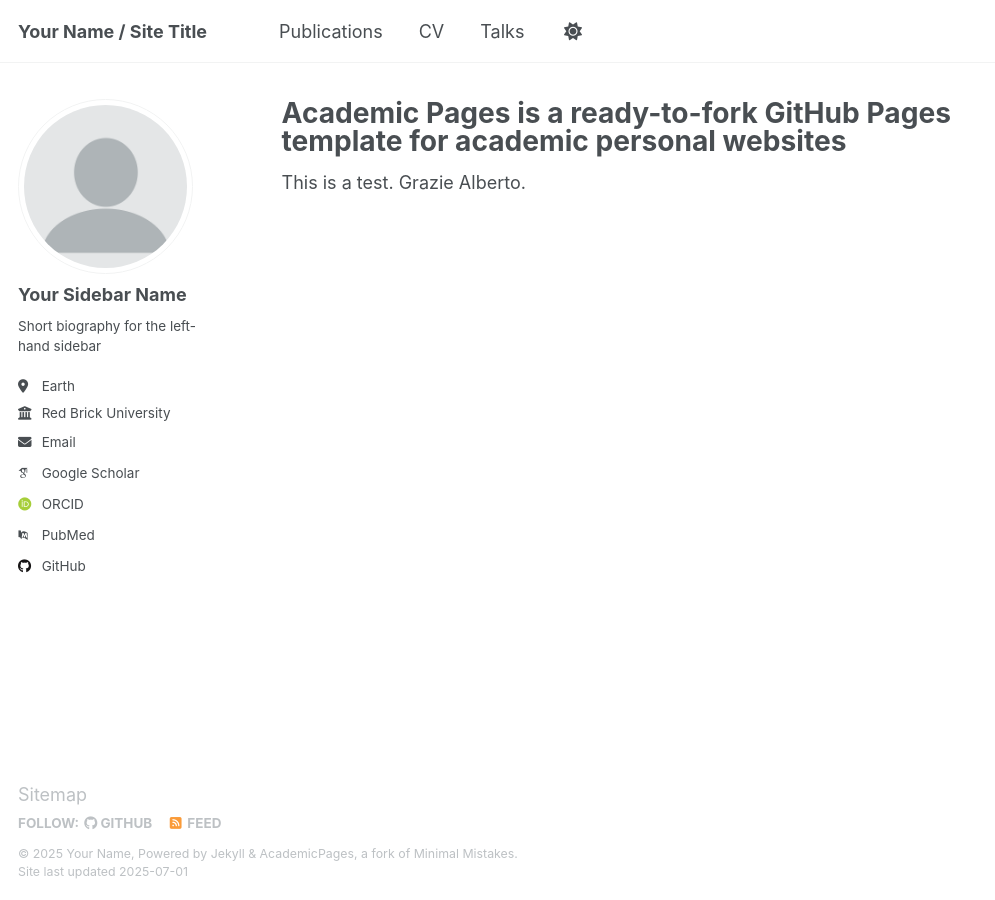
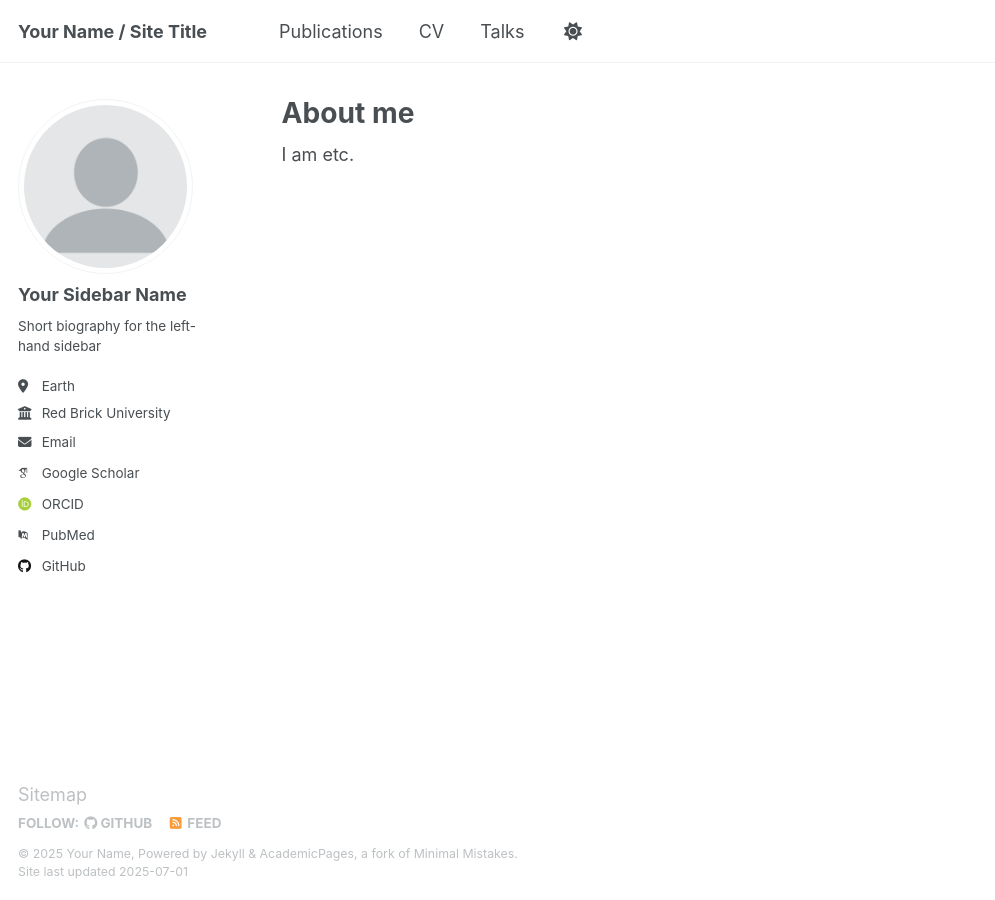
Before and after one commit to leonardferdinand/leonardferdinand.github.io, a Jekyll site: the page built from _pages/about.md, in a window 1280 px wide. Shown: the whole page, without its empty margins (0-995 px from the left). Built offline with Jekyll 4.4.1, drawn with Linux system fonts in a browser that asks for light colours; some web fonts are replaced.

Commit message:
Update about.md

```diff
--- a/_pages/about.md
+++ b/_pages/about.md
@@ -1,13 +1,13 @@
 ---
 permalink: /
-title: "Academic Pages is a ready-to-fork GitHub Pages template for academic personal websites"
+title: "About me"
 author_profile: true
 redirect_from:
   - /about/
   - /about.html
 ---
 
-This is a test. Grazie Alberto.
+I am etc.
 
 <!--This is the front page of a website that is powered by the [Academic Pages template](https://github.com/academicpages/academicpages.github.io) and hosted on GitHub pages. [GitHub pages](https://pages.github.com) is a free service in which websites are built and hosted from code and data stored in a GitHub repository, automatically updating when a new commit is made to the repository. This template was forked from the [Minimal Mistakes Jekyll Theme](https://mmistakes.github.io/minimal-mistakes/) created by Michael Rose, and then extended to support the kinds of content that academics have: publications, talks, teaching, a portfolio, blog posts, and a dynamically-generated CV. You can fork [this template](https://github.com/academicpages/academicpages.github.io) right now, modify the configuration and markdown files, add your own PDFs and other content, and have your own site for free, with no ads!
 
```
